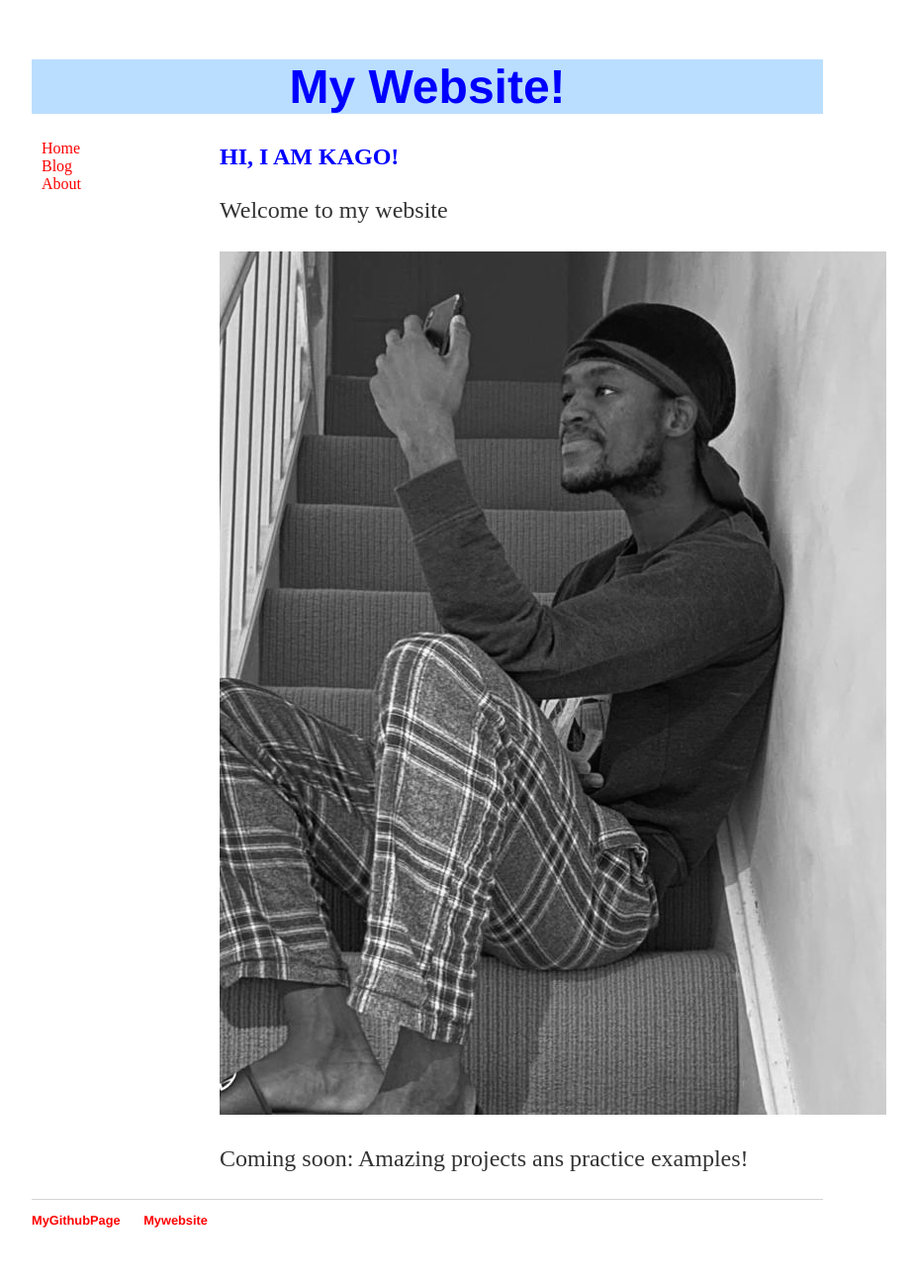
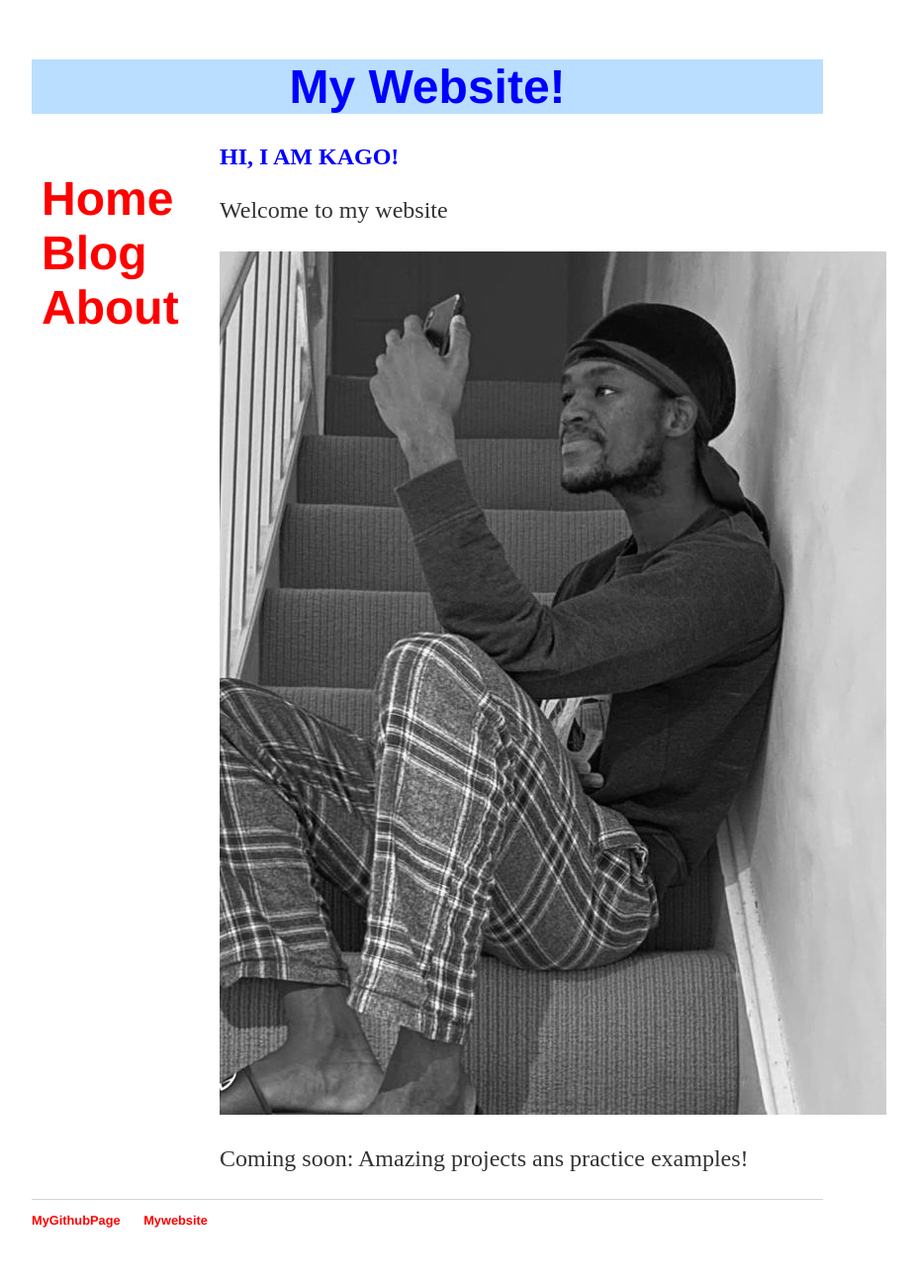
Before and after one commit to KagoPrezRantsho/KagoPrezRantsho.github.io, a Jekyll site: the page built from index.html, in a window 1280 px wide. Shown: the whole page at 99% size, without its empty margins (208-1135 px from the left). Built offline with Jekyll 4.4.1, drawn with Linux system fonts in a browser that asks for light colours.

Commit message:
Update main.css

```diff
--- a/css/main.css
+++ b/css/main.css
@@ -75,4 +75,7 @@ padding: 10px;
 #nav ul{
   list-style-type: none;
   padding: 0px;
+  font-size: 3em;
+  font-family:'Helvetica', 'Arial', 'Sans-Serif';
+  font-weight: bold;
 }
```
